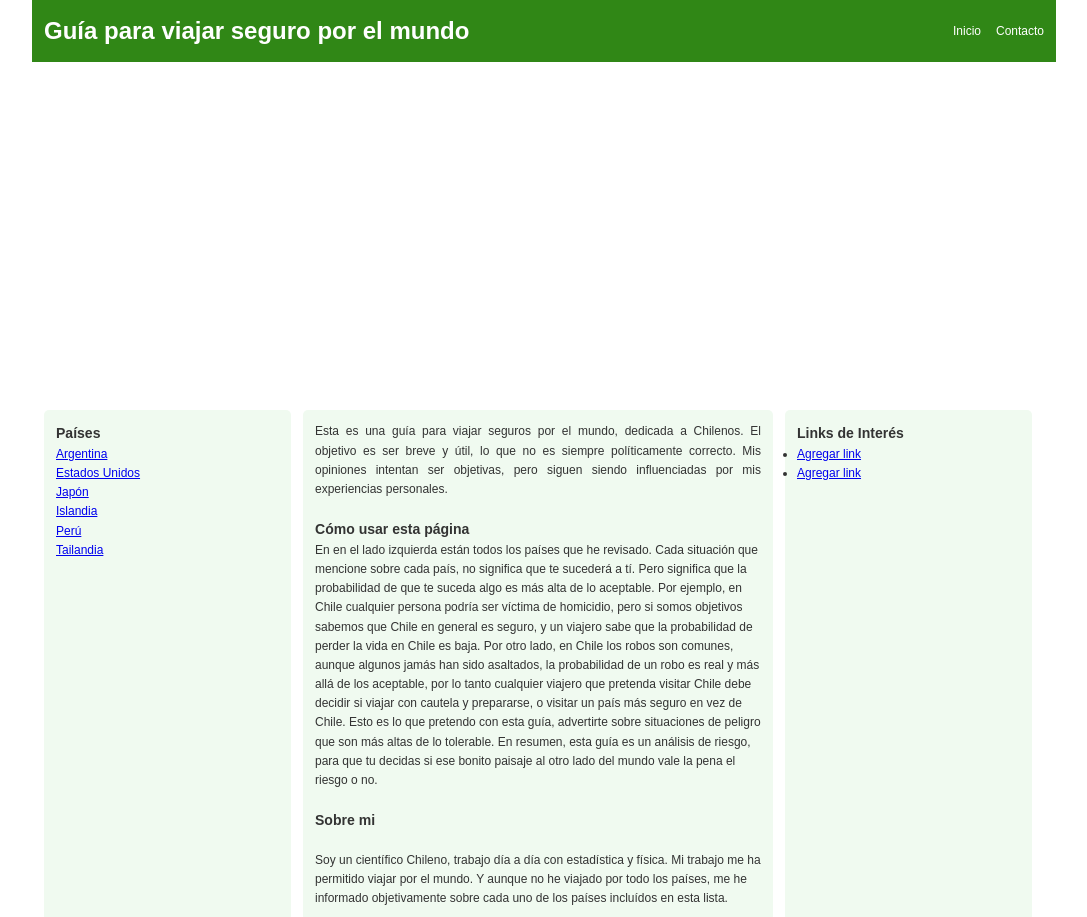
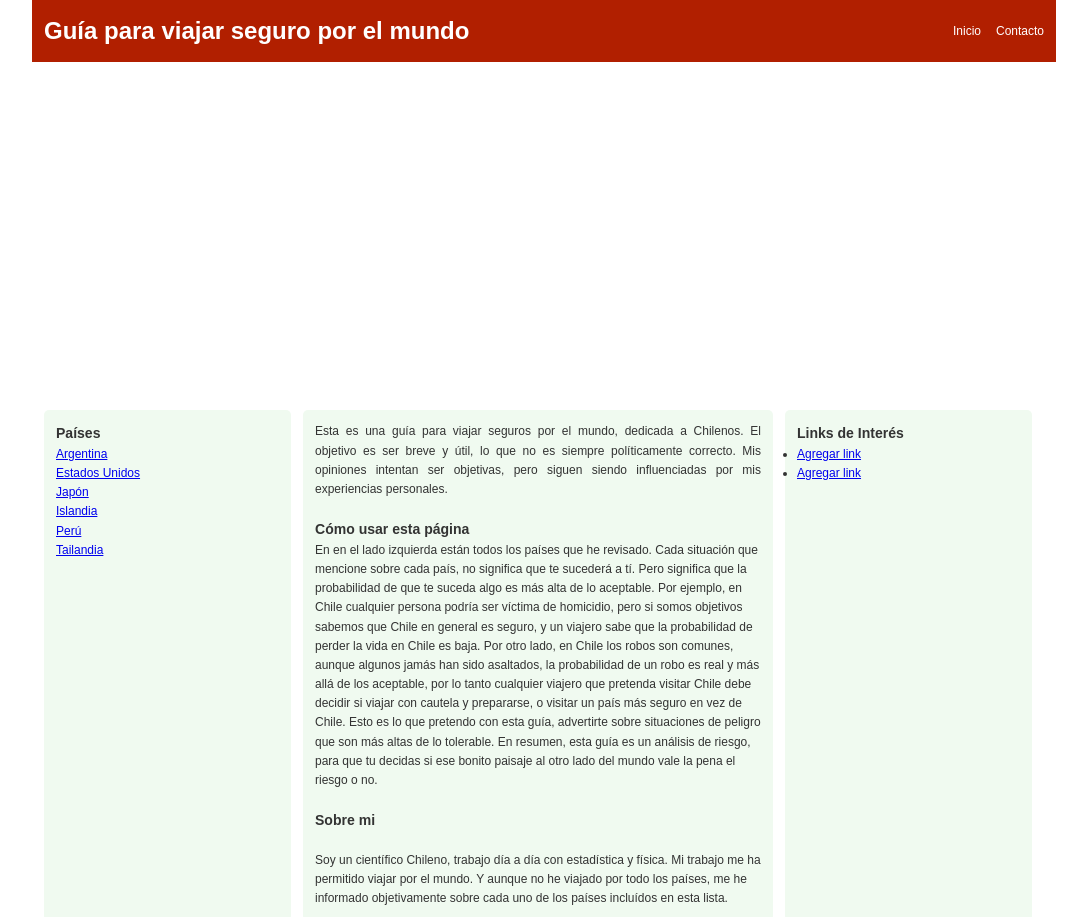
Before and after one commit to drviajero/viajaseguro, a plain HTML site: page index.html in a window 1280 px wide. Shown: the top 917 px of the page, without its empty margins (96-1183 px from the left). Drawn offline with Linux system fonts and the light colour scheme; a script that the page names is missing.

Commit message:
Update styles.css

```diff
--- a/css/styles.css
+++ b/css/styles.css
@@ -29,7 +29,7 @@ body {
 
 /* Header and Menu */
 header {
-  background-color: #308716;
+  background-color: #b11f00;
   color: #fff;
   padding: 1em;
 }
```
